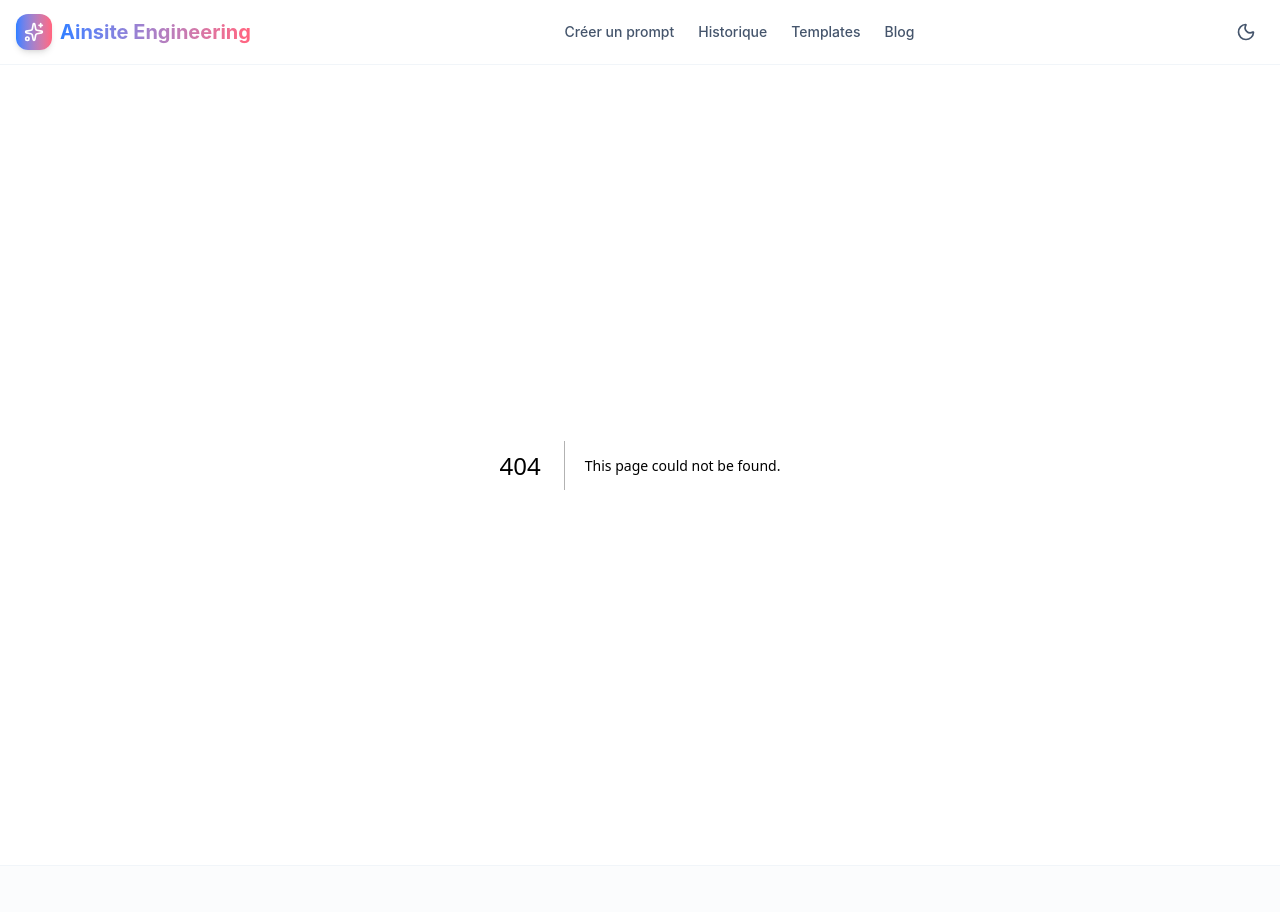
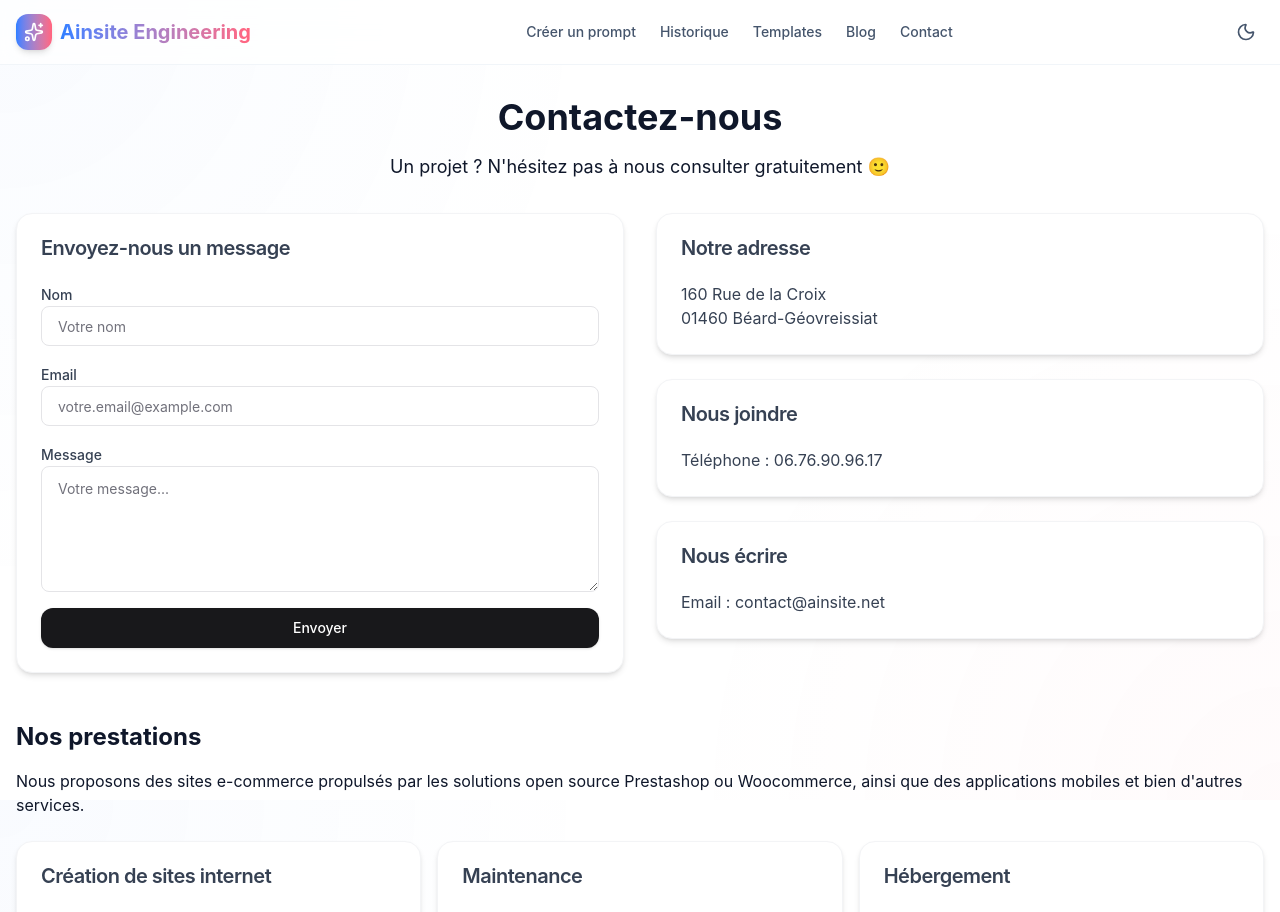
Before and after one commit to Hugonnet/Ainsite-Engineering, a Next.js app: page /contact in a window 1280 px wide. Before the commit this address had no page. Shown: the top 912 px of the page. Built offline with nearby package versions, Linux system fonts and the light colour scheme.

Commit message:
feat: ajout d'une page de contact avec formulaire et intégration de l'API Resend

```diff
--- /dev/null
+++ b/app/api/contact/route.ts
@@ -0,0 +1,52 @@
+import { NextRequest, NextResponse } from 'next/server';
+import { Resend } from 'resend';
+
+const resend = new Resend(process.env.RESEND_API_KEY);
+
+export async function POST(request: NextRequest) {
+  try {
+    const { name, email, message } = await request.json();
+
+    // Validation basique
+    if (!name || !email || !message) {
+      return NextResponse.json(
+        { error: 'Tous les champs sont requis' },
+        { status: 400 }
+      );
+    }
+
+    // Envoi de l'email via Resend
+    const { data, error } = await resend.emails.send({
+      from: 'contact@ainsite.net', // Remplacez par votre domaine vérifié sur Resend
+      to: 'contact@ainsite.net', // Adresse de destination
+      subject: `Nouveau message de contact de ${name}`,
+      html: `
+        <h2>Nouveau message de contact</h2>
+        <p><strong>Nom :</strong> ${name}</p>
+        <p><strong>Email :</strong> ${email}</p>
+        <p><strong>Message :</strong></p>
+        <p>${message.replace(/\n/g, '<br>')}</p>
+      `,
+    });
+
+    if (error) {
+      console.error('Erreur Resend:', error);
+      return NextResponse.json(
+        { error: 'Erreur lors de l\'envoi de l\'email' },
+        { status: 500 }
+      );
+    }
+
+    console.log('Email envoyé avec succès:', data);
+    return NextResponse.json(
+      { message: 'Message envoyé avec succès !' },
+      { status: 200 }
+    );
+  } catch (error) {
+    console.error('Erreur lors de l\'envoi du message:', error);
+    return NextResponse.json(
+      { error: 'Erreur interne du serveur' },
+      { status: 500 }
+    );
+  }
+}
--- /dev/null
+++ b/app/contact/page.tsx
@@ -0,0 +1,187 @@
+"use client";
+
+import { useState } from "react";
+import { Button } from "@/components/ui/button";
+import { Card, CardContent, CardHeader, CardTitle } from "@/components/ui/card";
+import { Input } from "@/components/ui/input";
+import { Label } from "@/components/ui/label";
+import { Textarea } from "@/components/ui/textarea";
+
+export default function Contact() {
+  const [formData, setFormData] = useState({
+    name: "",
+    email: "",
+    message: "",
+  });
+  const [isSubmitting, setIsSubmitting] = useState(false);
+  const [submitMessage, setSubmitMessage] = useState("");
+
+  const handleChange = (e: React.ChangeEvent<HTMLInputElement | HTMLTextAreaElement>) => {
+    setFormData({
+      ...formData,
+      [e.target.name]: e.target.value,
+    });
+  };
+
+  const handleSubmit = async (e: React.FormEvent) => {
+    e.preventDefault();
+    setIsSubmitting(true);
+    setSubmitMessage("");
+
+    try {
+      const response = await fetch("/api/contact", {
+        method: "POST",
+        headers: {
+          "Content-Type": "application/json",
+        },
+        body: JSON.stringify(formData),
+      });
+
+      const data = await response.json();
+
+      if (response.ok) {
+        setSubmitMessage("Message envoyé avec succès !");
+        setFormData({ name: "", email: "", message: "" });
+      } else {
+        setSubmitMessage(data.error || "Erreur lors de l'envoi");
+      }
+    } catch (error) {
+      setSubmitMessage("Erreur de connexion");
+    } finally {
+      setIsSubmitting(false);
+    }
+  };
+
+  return (
+    <div className="container mx-auto px-4 py-8">
+      <div className="text-center mb-8">
+        <h1 className="text-4xl font-bold mb-4">Contactez-nous</h1>
+        <p className="text-lg text-muted-foreground">
+          Un projet ? N'hésitez pas à nous consulter gratuitement 🙂
+        </p>
+      </div>
+
+      <div className="grid grid-cols-1 md:grid-cols-2 gap-8">
+        {/* Formulaire de contact */}
+        <Card>
+          <CardHeader>
+            <CardTitle>Envoyez-nous un message</CardTitle>
+          </CardHeader>
+          <CardContent>
+            <form onSubmit={handleSubmit} className="space-y-4">
+              <div>
+                <Label htmlFor="name">Nom</Label>
+                <Input
+                  id="name"
+                  name="name"
+                  value={formData.name}
+                  onChange={handleChange}
+                  placeholder="Votre nom"
+                  required
+                />
+              </div>
+              <div>
+                <Label htmlFor="email">Email</Label>
+                <Input
+                  id="email"
+                  name="email"
+                  type="email"
+                  value={formData.email}
+                  onChange={handleChange}
+                  placeholder="votre.email@example.com"
+                  required
+                />
+              </div>
+              <div>
+                <Label htmlFor="message">Message</Label>
+                <Textarea
+                  id="message"
+                  name="message"
+                  value={formData.message}
+                  onChange={handleChange}
+                  placeholder="Votre message..."
+                  rows={5}
+                  required
+                />
+              </div>
+              <Button type="submit" className="w-full" disabled={isSubmitting}>
+                {isSubmitting ? "Envoi en cours..." : "Envoyer"}
+              </Button>
+              {submitMessage && (
+                <p className={`text-sm ${submitMessage.includes("succès") ? "text-green-600" : "text-red-600"}`}>
+                  {submitMessage}
+                </p>
+              )}
+            </form>
+          </CardContent>
+        </Card>
+
+        {/* Informations de contact */}
+        <div className="space-y-6">
+          <Card>
+            <CardHeader>
+              <CardTitle>Notre adresse</CardTitle>
+            </CardHeader>
+            <CardContent>
+              <p>160 Rue de la Croix</p>
+              <p>01460 Béard-Géovreissiat</p>
+            </CardContent>
+          </Card>
+
+          <Card>
+            <CardHeader>
+              <CardTitle>Nous joindre</CardTitle>
+            </CardHeader>
+            <CardContent>
+              <p>Téléphone : 06.76.90.96.17</p>
+            </CardContent>
+          </Card>
+
+          <Card>
+            <CardHeader>
+              <CardTitle>Nous écrire</CardTitle>
+            </CardHeader>
+            <CardContent>
+              <p>Email : contact@ainsite.net</p>
+            </CardContent>
+          </Card>
+        </div>
+      </div>
+
+      {/* Section prestations inspirée */}
+      <div className="mt-12">
+        <h2 className="text-2xl font-bold mb-4">Nos prestations</h2>
+        <p className="text-muted-foreground mb-6">
+          Nous proposons des sites e-commerce propulsés par les solutions open source Prestashop ou Woocommerce,
+          ainsi que des applications mobiles et bien d'autres services.
+        </p>
+        <div className="grid grid-cols-1 md:grid-cols-3 gap-4">
+          <Card>
+            <CardHeader>
+              <CardTitle>Création de sites internet</CardTitle>
+            </CardHeader>
+            <CardContent>
+              <p>Nous concevons et développons des sites web de toutes natures : site vitrine, site corporate ou site-e-commerce.</p>
+            </CardContent>
+          </Card>
+          <Card>
+            <CardHeader>
+              <CardTitle>Maintenance</CardTitle>
+            </CardHeader>
+            <CardContent>
+              <p>Nous vous proposons systématiquement un contrat de maintenance global de votre site incluant les MAJ de contenus et de sécurité.</p>
+            </CardContent>
+          </Card>
+          <Card>
+            <CardHeader>
+              <CardTitle>Hébergement</CardTitle>
+            </CardHeader>
+            <CardContent>
+              <p>Tous nos sites sont hébergés sur serveurs dédiés pour une bande passante importante et une sécurité accrue.</p>
+            </CardContent>
+          </Card>
+        </div>
+      </div>
+    </div>
+  );
+}
--- a/components/layout/header.tsx
+++ b/components/layout/header.tsx
@@ -49,6 +49,12 @@ export function Header() {
           >
             Blog
           </Link>
+          <Link
+            href="/contact"
+            className="text-sm font-medium text-slate-600 hover:text-slate-900 dark:text-zinc-400 dark:hover:text-zinc-100 transition-colors"
+          >
+            Contact
+          </Link>
         </nav>
 
         {/* Desktop Theme Toggle */}
@@ -97,6 +103,18 @@ export function Header() {
             >
               Templates
             </Link>
+            <Link
+              href="/blog"
+              className="text-sm font-medium text-slate-600 hover:text-slate-900 py-2"
+            >
+              Blog
+            </Link>
+            <Link
+              href="/contact"
+              className="text-sm font-medium text-slate-600 hover:text-slate-900 py-2"
+            >
+              Contact
+            </Link>
             <div className="border-t border-slate-200 dark:border-zinc-800 pt-3 mt-2">
               {mounted && (
                 <button
--- a/package.json
+++ b/package.json
@@ -27,6 +27,7 @@
     "next": "16.2.1",
     "react": "19.2.4",
     "react-dom": "19.2.4",
+    "resend": "^6.10.0",
     "tailwind-merge": "^3.5.0",
     "zustand": "^5.0.12"
   },
```
Also changed, not shown: 1 other file (tests, documents, lock files or other folders).
